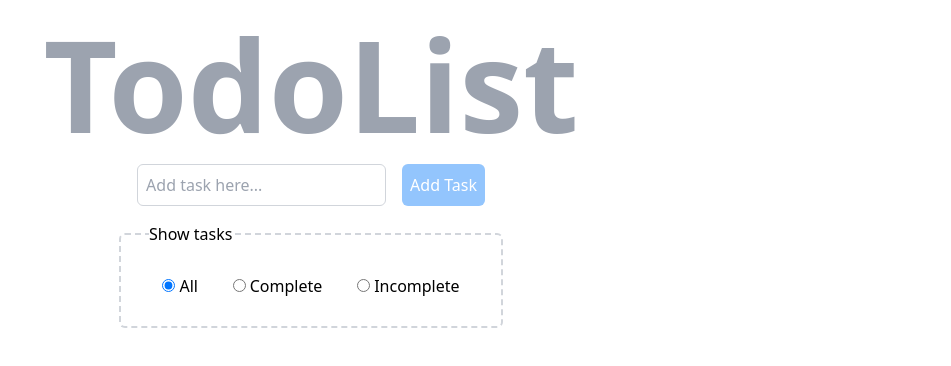
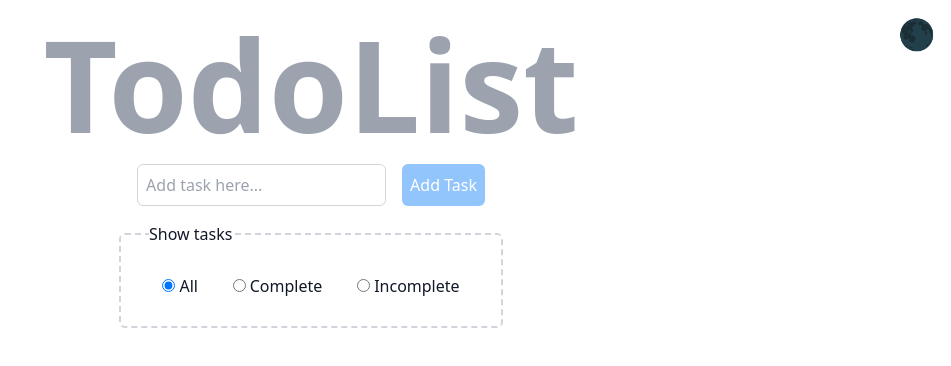
Before and after one commit to Ashe3/todo-list, a React (Vite) app: page / in a window 1280 px wide. Shown: the top 366 px of the page, without its empty margins (329-1280 px from the left). Built offline with nearby package versions, Linux system fonts and the light colour scheme.

Commit message:
added ThemeSwitcher

```diff
--- a/src/App.tsx
+++ b/src/App.tsx
@@ -3,6 +3,7 @@ import { AddTask } from './components/AddTask';
 import { TasksList } from './components/TaskList';
 import { useLocalStorage } from './hooks/useLocalStorage';
 import { TasksFilter } from './components/TasksFilter';
+import { ThemeSwitcher } from './components/ThemeSwitcher';
 
 export interface Task {
   id: number;
@@ -42,7 +43,11 @@ const App = () => {
   );
 
   return (
-    <div className="flex flex-col items-center pt-5 h-screen gap-4">
+    <>
+      <header>
+        <ThemeSwitcher />
+      </header>
+      <div className="flex flex-col items-center pt-5 h-screen gap-4 bg-white dark:bg-gray-900 text-gray-900 dark:text-white">
         <h1 className="text-9xl font-black text-gray-400">TodoList</h1>
         <AddTask onAdd={handleAddTask} />
         <TasksFilter
@@ -56,6 +61,7 @@ const App = () => {
           onComplete={handleCompoteTask}
         />
       </div>
+    </>
   );
 };
 
--- a/src/components/AddTask.tsx
+++ b/src/components/AddTask.tsx
@@ -26,7 +26,7 @@ export const AddTask: FC<Props> = ({ onAdd }) => {
         value={inputState}
         placeholder="Add task here..."
         onChange={(e) => setInputState(e.target.value)}
-        className="border border-gray-300 rounded-md p-2 outline-none"
+        className="border border-gray-300 rounded-md p-2 outline-none dark:text-black"
       />
       <button
         aria-label="Add new task"
--- a/src/components/TaskList.tsx
+++ b/src/components/TaskList.tsx
@@ -34,7 +34,9 @@ export const TasksList: FC<Props> = ({
           <motion.li
             key={`task-${id}`}
             className={`flex items-center justify-between gap-4 p-4  m-1 rounded-md transition-colors duration-500 ${
-              isCompleted ? 'bg-green-100' : 'bg-blue-100'
+              isCompleted
+                ? 'bg-green-100 dark:bg-green-800'
+                : 'bg-blue-100 dark:bg-blue-800'
             }`}
             initial={{ opacity: 0, x: -100 }}
             animate={{ opacity: 1, x: 0 }}
@@ -48,7 +50,7 @@ export const TasksList: FC<Props> = ({
               className="h-5 w-5 scale-150 ml-2"
               onChange={() => onComplete(id)}
             />
-            <span style={{ maxWidth: '65%' }} className="break-words">
+            <span style={{ maxWidth: '65%' }} className="break-words ">
               {text}
             </span>
             <button
--- /dev/null
+++ b/src/components/ThemeSwitcher.tsx
@@ -0,0 +1,47 @@
+import { FC, KeyboardEvent, useEffect } from 'react';
+import { useLocalStorage } from '../hooks/useLocalStorage';
+import { motion } from 'framer-motion';
+
+enum Theme {
+  Light = 'light',
+  Dark = 'dark',
+}
+
+export const ThemeSwitcher: FC = () => {
+  const [theme, setTheme] = useLocalStorage('theme', Theme.Light);
+
+  const toggleTheme = () =>
+    setTheme(theme === Theme.Light ? Theme.Dark : Theme.Light);
+
+  useEffect(() => {
+    if (theme)
+      document.documentElement.classList.toggle('dark', theme === Theme.Dark);
+  }, [theme]);
+
+  const handleKeyDown = (event: KeyboardEvent<HTMLButtonElement>) => {
+    if (event.key === 'Enter' || event.key === ' ') {
+      event.preventDefault();
+      toggleTheme();
+    }
+  };
+
+  return (
+    <button
+      aria-label="Switch theme"
+      onClick={toggleTheme}
+      onKeyDown={handleKeyDown}
+      className="fixed top-4 right-4 text-3xl"
+    >
+      <motion.span
+        key={theme}
+        initial={{ opacity: 0 }}
+        animate={{ opacity: 1 }}
+        exit={{ opacity: 0 }}
+        transition={{ duration: 0.3 }}
+        aria-hidden
+      >
+        {theme === Theme.Light ? '🌑' : '☀️'}
+      </motion.span>
+    </button>
+  );
+};
--- a/tailwind.config.js
+++ b/tailwind.config.js
@@ -1,5 +1,6 @@
 /** @type {import('tailwindcss').Config} */
 export default {
+  darkMode: 'class',
   content: ['./index.html', './src/**/*.{js,ts,jsx,tsx}'],
   theme: {
     extend: {},
```
Lines whose indentation alone changed are shown as unchanged.
